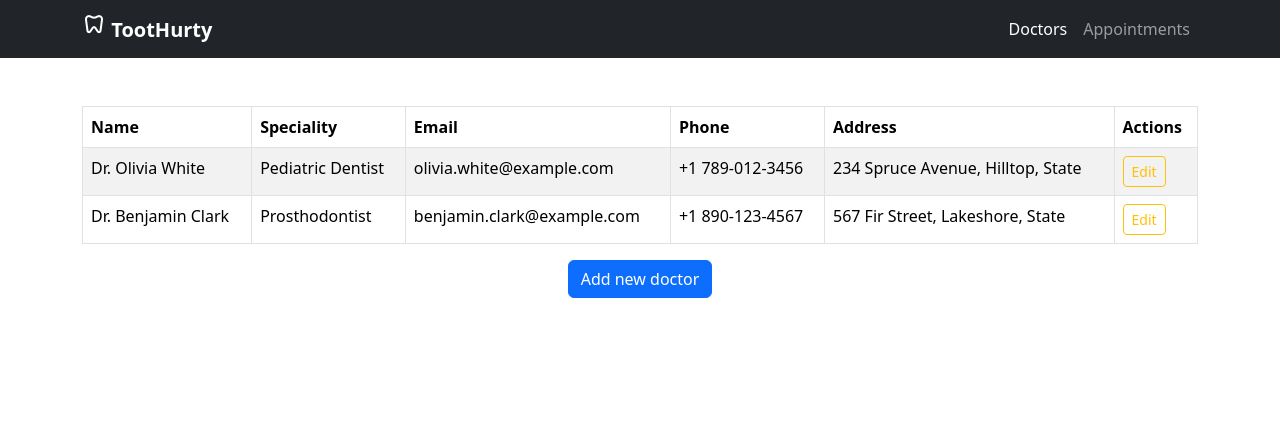
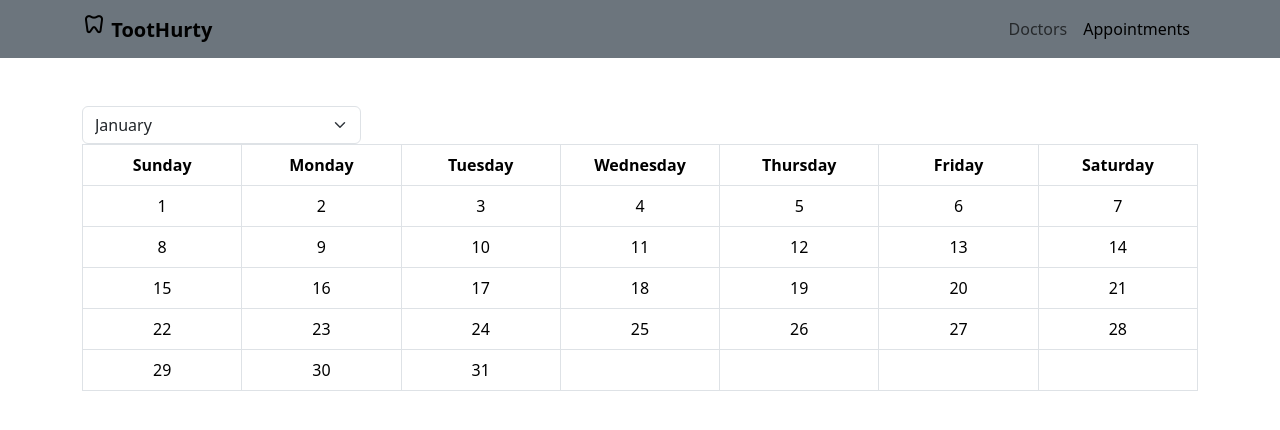
Before and after one commit to orangejuice001/Toothurty, a plain HTML site: page frontend/index.html in a window 1280 px wide. Drawn offline with nearby package versions, Linux system fonts and the light colour scheme; no server answers.

Commit message:
Used fetch to make an api call and display all doctors

```diff
--- a/backend/data/doctors.json
+++ b/backend/data/doctors.json
@@ -50,7 +50,7 @@
     },
     "25671": {
         "name": "Dr. Olivia White",
-        "speciality": "Pediatric Dentist",
+        "speciality": "Pedodontist",
         "email": "olivia.white@example.com",
         "phone": "+1 789-012-3456",
         "address": "234 Spruce Avenue, Hilltop, State"
--- a/frontend/app.js
+++ /dev/null
@@ -1,31 +0,0 @@
-// Element References
-const doctorsContainer = document.getElementById("doctors-container")
-const appointmentsContainer = document.getElementById("appointments-container")
-
-// Default tab status
-doctorsContainer.style.display = "block";
-appointmentsContainer.style.display = "none";
-
-function switchToDoctors() {
-    doctorsContainer.style.display="block";
-    appointmentsContainer.style.display="none";
-
-    const navbarLinks = document.getElementsByClassName('nav-link')
-    navbarLinks[0].classList.add("active")
-    navbarLinks[1].classList.remove("active")
-}
-
-function switchToAppointments() {
-    doctorsContainer.style.display="none";
-    appointmentsContainer.style.display="block";
-
-    const navbarLinks = document.getElementsByClassName('nav-link')
-    navbarLinks[0].classList.remove("active")
-    navbarLinks[1].classList.add("active")
-}
-
-function showDoctorForm(){
-    document.getElementById("docFormContainer").style.display = 'block';
-}
-
-// TODO: create CRUD api calls to your api
--- a/frontend/index.html
+++ b/frontend/index.html
@@ -18,21 +18,20 @@
 </head>
 
 <body>
-    <nav class="navbar navbar-expand bg-dark" data-bs-theme="dark">
+    <nav class="navbar navbar-expand bg-secondary" data-bs-theme="bg-secondary">
         <div class="container">
             <!-- Logo -->
             <a href="" class="navbar-brand fw-bold">
-                <span class="material-symbols-outlined">dentistry</span>
-                TootHurty
+                <span class="material-symbols-outlined">dentistry</span> TootHurty
             </a>
 
             <!-- Links -->
             <ul class="navbar-nav">
                 <li class="nav-item">
-                    <span onclick="switchToDoctors()" class="nav-link active">Doctors</span>
+                    <span onclick="switchToDoctors()" class="nav-link">Doctors</span>
                 </li>
                 <li class="nav-item">
-                    <span onclick="switchToAppointments()" class="nav-link">Appointments</span>
+                    <span onclick="switchToAppointments()" class="nav-link active">Appointments</span>
                 </li>
             </ul>
         </div>
@@ -40,7 +39,9 @@
 
     <div class="container mt-5">
         <div id="doctors-container">
-            <table class="table table-striped table-bordered">
+            <!-- TODO: search bar -->
+
+            <table class="table table-striped table-bordered" id="doctors-table">
                 <thead>
                     <tr>
                         <th scope="col">Name</th>
@@ -51,7 +52,7 @@
                         <th scope="col">Actions</th>
                     </tr>
                 </thead>
-                <tbody>
+                <tbody id="doctors-table-body">
                     <tr>
                         <td>Dr. Olivia White</td>
                         <td>Pediatric Dentist</td>
@@ -61,6 +62,7 @@
                         <td>
                             <div>
                                 <button class="btn btn-outline-warning btn-sm" type="button">
+                                    <!-- TODO: Add edit icon -->
                                     Edit
                                 </button>
                             </div>
@@ -85,37 +87,55 @@
 
             <!-- Add Doctor Button -->
             <div class="text-center">
-                <button class="btn btn-primary" onclick="showDoctorForm()">Add new doctor</button>
+                <button class="btn btn-primary" onclick="showDoctorForm()">
+                    <!-- TODO: Add + icon instead of add -->
+                    Add new doctor
+                </button>
             </div>
 
             <!-- Doctor Form -->
-            <div class="card mt-5 mb-5" id="docFormContainer" style="display: none;">
+            <div class="card mt-5 mb-5" id="docFormContainer" style="display: none">
                 <div class="card-body">
                     <form id="docForm">
                         <div class="row mb-3">
                             <div class="col">
                                 <label for="Name" class="form-label">Doctor Name</label>
-                                <input type="text" class="form-control" id="nameField">
+                                <input type="text" class="form-control" id="nameField" />
                             </div>
                             <div class="col">
-                                <!-- TODO: make this a select instead -->
                                 <label for="Speciality" class="form-label">Speciality</label>
-                                <input type="text" class="form-control" id="specField">
+                                <select class="form-select">
+                                    <option selected value="0">Select a speciality...</option>
+                                    <option value="Orthodontist">Orthodontist</option>
+                                    <option value="Pedodontist">Pedodontist</option>
+                                    <option value="Periodontist">Periodontist</option>
+                                    <option value="Prosthodontist">Prosthodontist</option>
+                                    <option value="Endodontist">Endodontist</option>
+                                    <option value="Oral and Maxillofacial Surgeon">
+                                        Oral and Maxillofacial Surgeon
+                                    </option>
+                                    <option value="Dental Public Health Specialist">
+                                        Dental Public Health Specialist
+                                    </option>
+                                    <option value="Oral Pathologist">Oral Pathologist</option>
+                                    <option value="General Dentist">General Dentist</option>
+                                    <option value="Other">Other</option>
+                                </select>
                             </div>
                         </div>
                         <div class="row mb-3">
                             <div class="col">
                                 <label for="Email" class="form-label">Email Address</label>
-                                <input type="email" class="form-control" id="emailField">
+                                <input type="email" class="form-control" id="emailField" />
                             </div>
                             <div class="col">
                                 <label for="Phone" class="form-label">Phone Number</label>
-                                <input type="tel" class="form-control" id="phonenoField">
+                                <input type="tel" class="form-control" id="phonenoField" />
                             </div>
                         </div>
                         <div class="mb-3">
                             <label for="Address" class="form-label">Address</label>
-                            <input type="text" class="form-control" id="addField">
+                            <input type="text" class="form-control" id="addField" />
                         </div>
                         <div class="text-center">
                             <button type="submit" class="btn btn-success">Submit</button>
@@ -125,10 +145,93 @@
                 </div>
             </div>
         </div>
-        <div id="appointments-container"></div>
+
+        <div id="appointments-container">
+
+            <!-- TODO: table 7x5 -->
+            <div class="w-25">
+                <select name="month" id="monthList" class="form-select">
+                    <option value="1" selected>January</option>
+                    <option value="2">February</option>
+                    <option value="3">March</option>
+                    <option value="4">April</option>
+                    <option value="5">May</option>
+                    <option value="6">June</option>
+                    <option value="7">July</option>
+                    <option value="8">August</option>
+                    <option value="9">September</option>
+                    <option value="10">October</option>
+                    <option value="11">November</option>
+                    <option value="12">December</option>
+                </select>
+            </div>
+
+
+            <table class="table table-bordered" id="calendar">
+                <thead>
+                    <tr>
+                        <!-- TODO: make a diff color -->
+                        <th scope="col">Sunday</th>
+                        <th scope="col">Monday</th>
+                        <th scope="col">Tuesday</th>
+                        <th scope="col">Wednesday</th>
+                        <th scope="col">Thursday</th>
+                        <th scope="col">Friday</th>
+                        <th scope="col">Saturday</th>
+                    </tr>
+                </thead>
+                <tbody>
+                    <tr>
+                        <td>1</td>
+                        <td>2</td>
+                        <td>3</td>
+                        <td>4</td>
+                        <td>5</td>
+                        <td>6</td>
+                        <td>7</td>
+                    </tr>
+                    <tr>
+                        <td>8</td>
+                        <td>9</td>
+                        <td>10</td>
+                        <td>11</td>
+                        <td>12</td>
+                        <td>13</td>
+                        <td>14</td>
+                    </tr>
+                    <tr>
+                        <td>15</td>
+                        <td>16</td>
+                        <td>17</td>
+                        <td>18</td>
+                        <td>19</td>
+                        <td>20</td>
+                        <td>21</td>
+                    </tr>
+                    <tr>
+                        <td>22</td>
+                        <td>23</td>
+                        <td>24</td>
+                        <td>25</td>
+                        <td>26</td>
+                        <td>27</td>
+                        <td>28</td>
+                    </tr>
+                    <tr>
+                        <td>29</td>
+                        <td>30</td>
+                        <td>31</td>
+                        <td></td>
+                        <td></td>
+                        <td></td>
+                        <td></td>
+                    </tr>
+                </tbody>
+            </table>
+
+            <!-- TODO: Appointment Form -->
+        </div>
     </div>
-
-    <!-- TODO: Appointment Form -->
 
     <!-- Bootstrap JS -->
     <script src="https://cdn.jsdelivr.net/npm/bootstrap@5.3.2/dist/js/bootstrap.bundle.min.js"
@@ -136,7 +239,8 @@
         crossorigin="anonymous"></script>
 
     <!-- JS -->
-    <script src="app.js"></script>
+    <script src="js/api.js"></script>
+    <script src="js/app.js"></script>
 </body>
 
 </html>
--- /dev/null
+++ b/frontend/js/api.js
@@ -0,0 +1,31 @@
+async function getDoctors(doctorsTable) {
+    const response = await fetch("http://localhost:3000/doctors/"); // response
+    const doctors = await response.json(); //
+
+    for (const key in doctors) {
+        if (Object.hasOwnProperty.call(doctors, key)) {
+            const doctor = doctors[key];
+
+            const row = document.createElement("tr"); // making a <tr> in js
+
+            for (const field in doctor) {
+                if (Object.hasOwnProperty.call(doctor, field)) {
+                    const value = doctor[field];
+
+                    const td = document.createElement("td"); //
+                    td.innerHTML = value;
+
+                    row.appendChild(td);
+                }
+            }
+
+            const editButton = document.createElement('button');
+            editButton.innerHTML = "Edit";
+            editButton.classList = ["btn", "btn-outline-warning", "btn-sm"];
+
+            row.appendChild(editButton)
+
+            doctorsTable.appendChild(row);
+        }
+    }
+}
--- /dev/null
+++ b/frontend/js/app.js
@@ -0,0 +1,35 @@
+// Element References
+const doctorsContainer = document.getElementById("doctors-container");
+const appointmentsContainer = document.getElementById("appointments-container");
+
+// Default tab status
+doctorsContainer.style.display = "none";
+appointmentsContainer.style.display = "block";
+
+// Get doctors table
+const doctorsTable = document.getElementById("doctors-table-body");
+getDoctors(doctorsTable)
+
+function switchToDoctors() {
+  doctorsContainer.style.display = "block";
+  appointmentsContainer.style.display = "none";
+
+  const navbarLinks = document.getElementsByClassName("nav-link");
+  navbarLinks[0].classList.add("active");
+  navbarLinks[1].classList.remove("active");
+}
+
+function switchToAppointments() {
+  doctorsContainer.style.display = "none";
+  appointmentsContainer.style.display = "block";
+
+  const navbarLinks = document.getElementsByClassName("nav-link");
+  navbarLinks[0].classList.remove("active");
+  navbarLinks[1].classList.add("active");
+}
+
+function showDoctorForm() {
+  document.getElementById("docFormContainer").style.display = "block";
+}
+
+// TODO: create CRUD api calls to your api
--- a/frontend/styles.css
+++ b/frontend/styles.css
@@ -1 +1,10 @@
 /* TODO: add font */
+/* Background Image */
+body{
+    /* background-image: url('img/dentbg.jpg'); */
+}
+
+#calendar{
+    text-align: center; /* This makes all text in the calendar center aligned */
+    table-layout: fixed; /* This forces all columns to have equal widths based on the width of the first row. */
+}
```
Also changed, not shown: frontend/img/dentbg.jpg (added).
